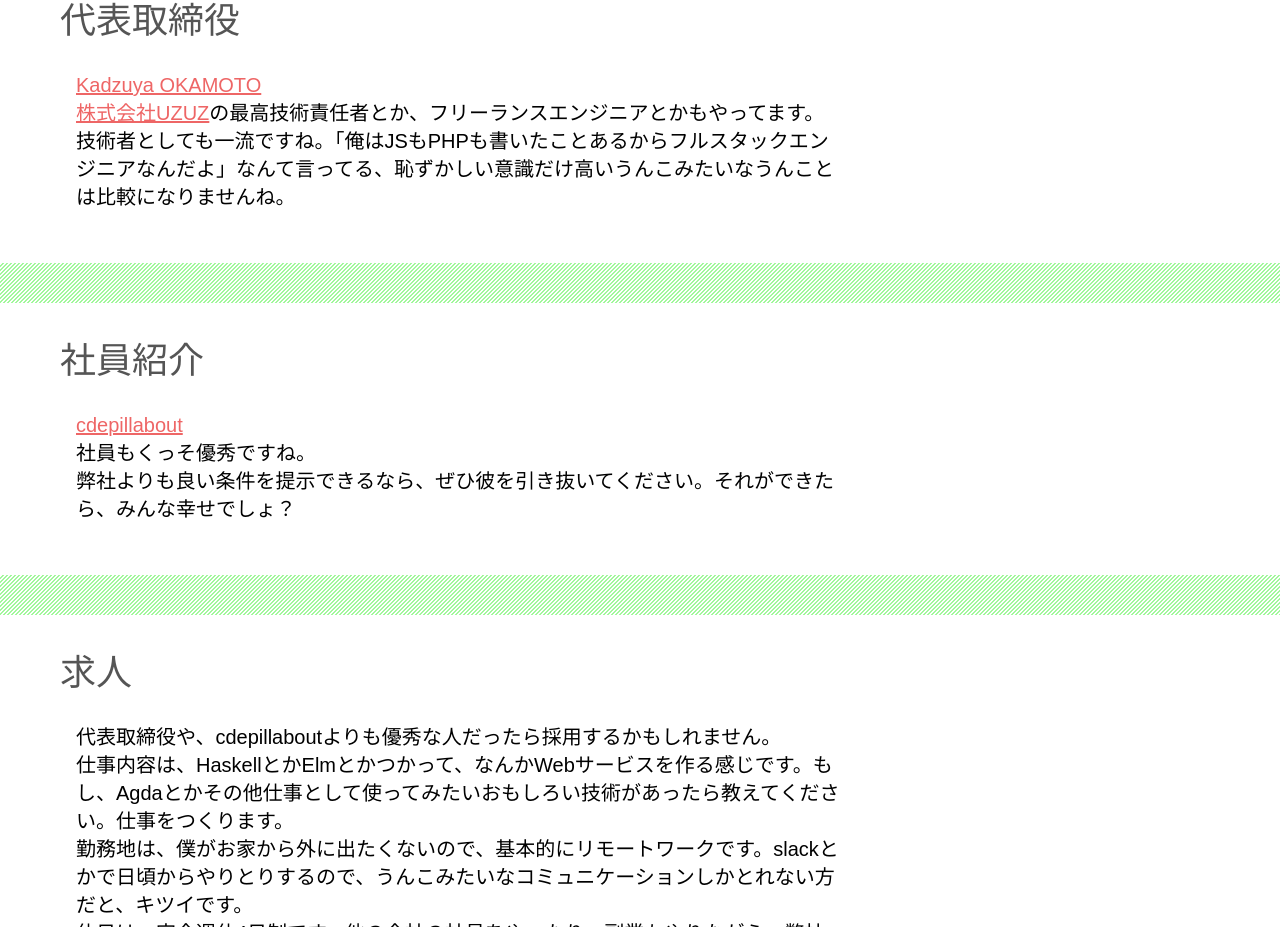
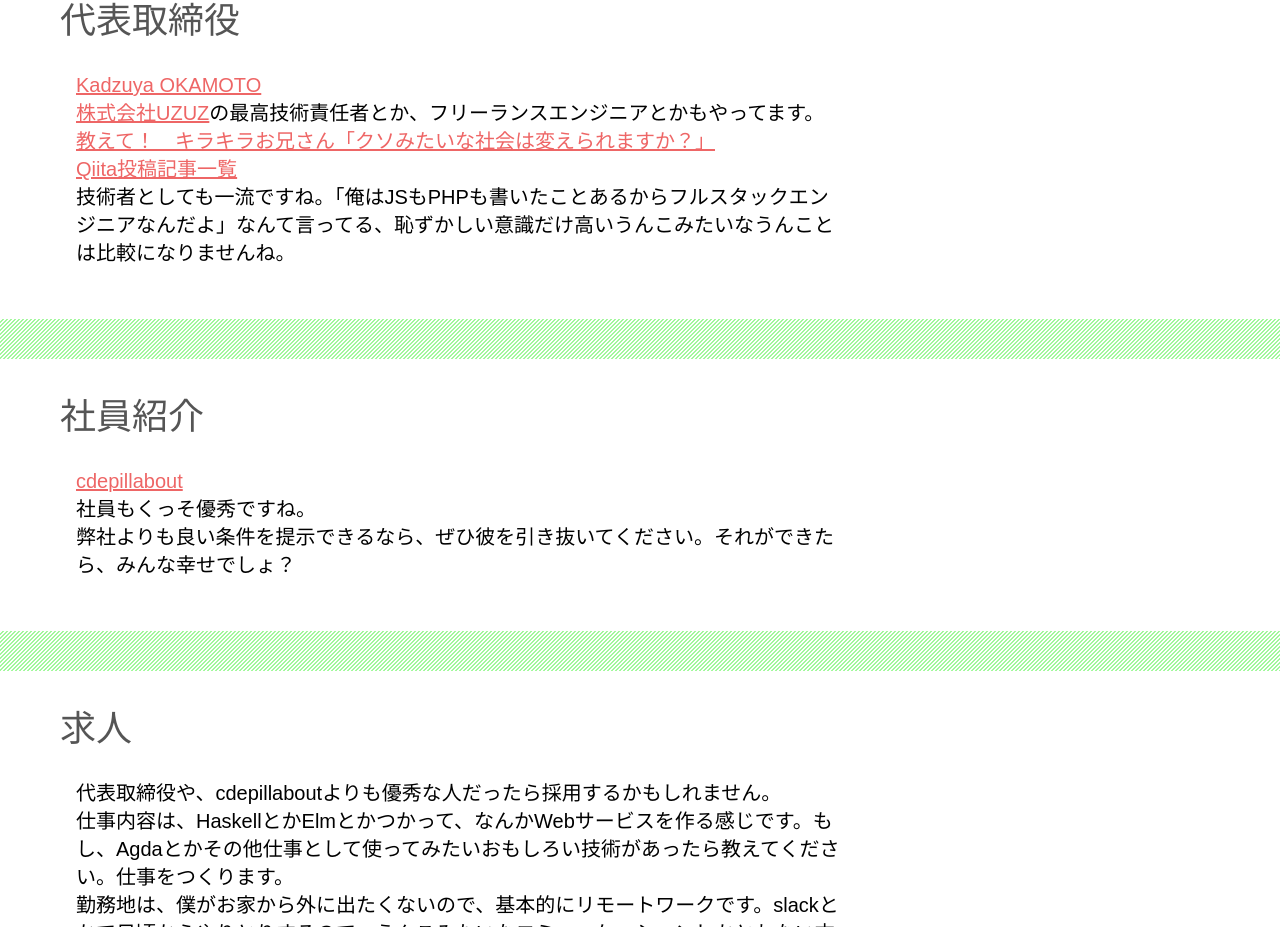
Before and after one commit to arow-oss/arow-oss.github.io, a website built with webpack: page src/pug/index.pug in a window 1280 px wide. Shown: the part 1613-2540 px from the top of the page. Built offline with nearby package versions, Linux system fonts and the light colour scheme.

Commit message:
Add links.

```diff
--- a/src/pug/index.pug
+++ b/src/pug/index.pug
@@ -91,7 +91,12 @@ html(lang="ja")
             div
               a(href="https://uzuz.jp" target="_blank" rel="noopener") 株式会社UZUZ
               | の最高技術責任者とか、フリーランスエンジニアとかもやってます。
-
+            div
+              a(href="http://www.atmarkit.co.jp/ait/articles/1703/10/news005.html" target="_blank" rel="noopener")
+                | 教えて！　キラキラお兄さん「クソみたいな社会は変えられますか？」
+            div
+              a(href="qiita.com/arowM/" target="_blank" rel="noopener")
+                | Qiita投稿記事一覧
             p
               | 技術者としても一流ですね。「俺はJSもPHPも書いたことあるからフルスタックエンジニアなんだよ」なんて言ってる、恥ずかしい意識だけ高いうんこみたいなうんことは比較になりませんね。
         .main_block-background
```
